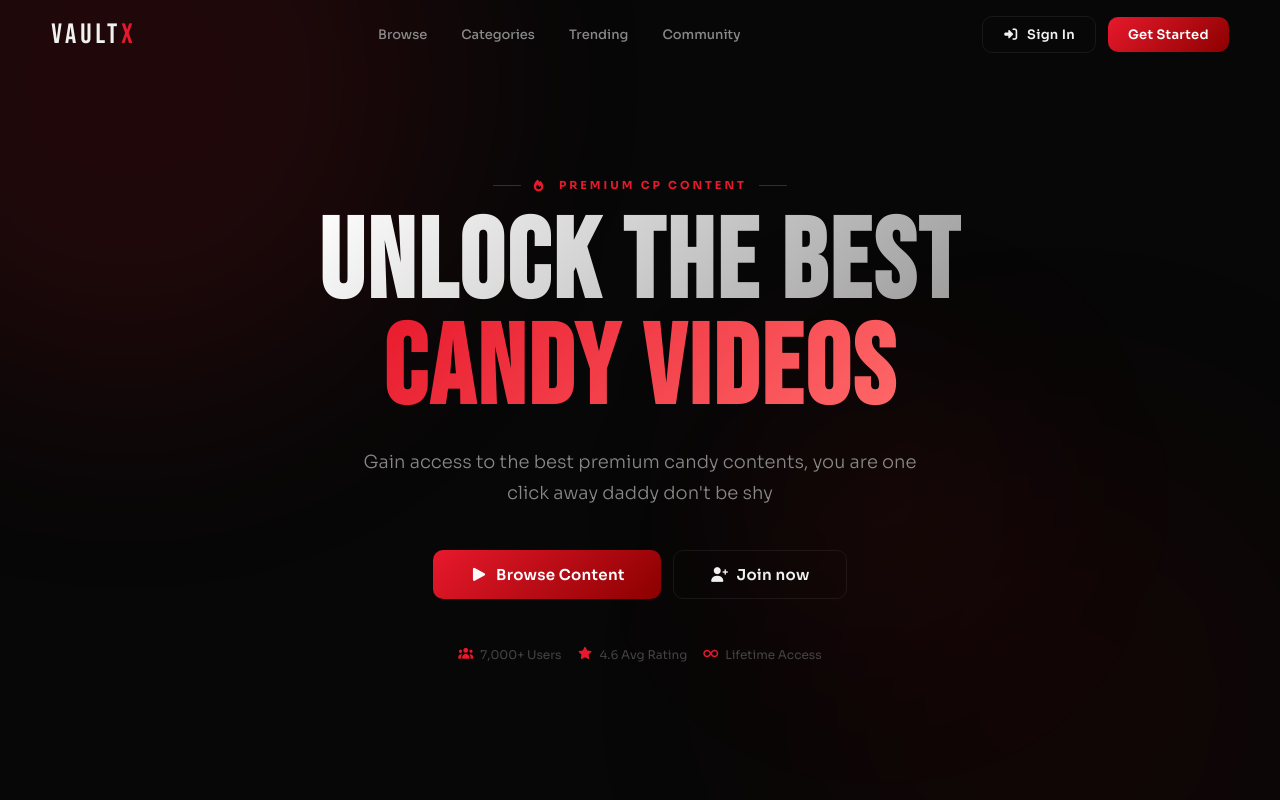
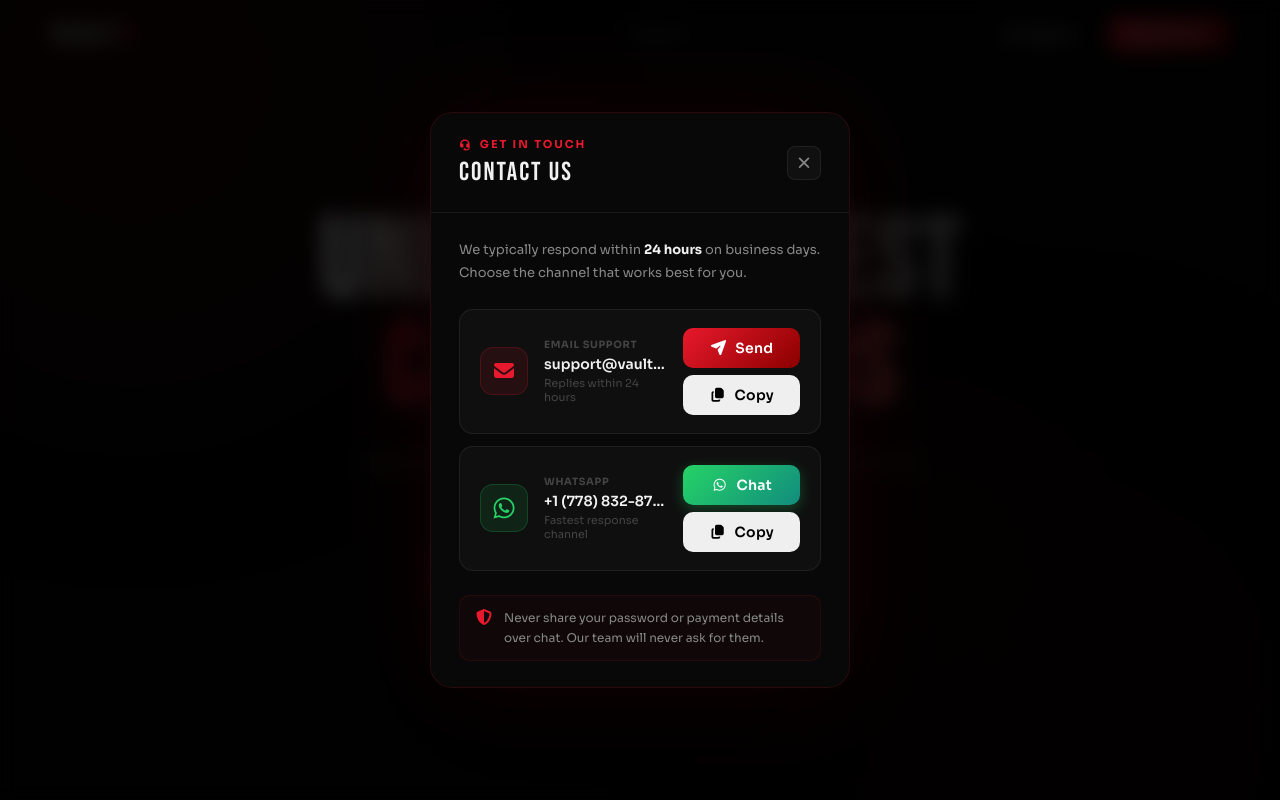
Before and after one commit to da1nielfreeman-byte/VaultX, a React (Vite) app: page / in a window 1280 px wide. Shown: the top 800 px of the page. Built offline with nearby package versions, Linux system fonts and the light colour scheme.

Commit message:
Added Contact Card

```diff
--- a/src/pages/HomePage.jsx
+++ b/src/pages/HomePage.jsx
@@ -161,6 +161,12 @@ const STYLES = `
   .cat-pill { flex-shrink:0; padding:8px 20px; border-radius:50px; font-size:13px; font-weight:500; cursor:pointer; border:1px solid var(--c-glass-bd); background:var(--c-glass); color:var(--c-text2); transition:all .25s var(--ease); white-space:nowrap; }
   .cat-pill:hover { border-color:var(--c-red); color:var(--c-text); }
   .cat-pill.active { background:var(--c-red); border-color:var(--c-red); color:#fff; box-shadow:0 4px 20px rgba(232,25,44,.3); }
+
+  /*********************************/
+
+  ====================================== CUSTOM STYLES  ==================================
+
+  .custom-button-1:hover { border-color: var(--c-red); }
 
   /* ── Content Grid ───────────────────────────────────────── */
   .c-grid { display:grid; grid-template-columns:repeat(auto-fill,minmax(300px,1fr)); gap:20px; }
@@ -526,8 +532,8 @@ function Navbar({ user, scrolled, onLogin, onLogout, onProfile, toast }) {
 
       {/* Center links */}
       <div className="nav-links">
-        {['Browse','Categories','Trending','Community'].map(l => (
-          <button key={l} className="nav-lnk">{l}</button>
+        {['Support'].map(l => (
+          <button style={{ transform: 'translateX(100px)' }} key={l} className="nav-lnk">{l}</button>
         ))}
       </div>
 
@@ -725,7 +731,7 @@ function ContentCard({ item, onClick, onWishlist, isWishlisted, purchased, delay
         {locked && (
           <div className="cc-lock-ov">
             <i className="fas fa-lock" />
-            <span>Login to access</span>
+            <span>{!user? 'Login to access':'Content locked'}</span>
           </div>
         )}
         <div className="cc-dur"><i className="fas fa-clock" style={{ marginRight: 4 }} />{item.duration}</div>
@@ -1187,9 +1193,8 @@ function PaymentModal({ item, onClose, toast }) {
   );
 }
 
-/* ════════════════════════════════════════════════════════════
-   AUTH MODAL  (Login / Register)
-════════════════════════════════════════════════════════════ */
+
+
 function AuthModal({ mode: initMode, onClose, onSuccess, toast, setCatalog }) {
   const [mode,      setMode]      = useState(initMode || 'login');
   const [form,      setForm]      = useState({ name: '', email: '', password: '', confirm: '' });
@@ -1431,26 +1436,345 @@ function AuthModal({ mode: initMode, onClose, onSuccess, toast, setCatalog }) {
                 style={{ background: 'none', border: 'none', color: 'var(--c-red)', fontSize: 12, cursor: 'pointer' }}
                 onClick={() => toast('i', 'Reset Password', 'Password reset is not yet implemented. Contact support.')}
               >
-                Forgot your password?
               </button>
             </div>
           )}
-
-          {/* OAuth divider */}
-          <div style={{ display: 'flex', alignItems: 'center', gap: 12, margin: '20px 0' }}>
-            <div style={{ flex: 1, height: 1, background: 'var(--c-glass-bd)' }} />
-            <span style={{ fontSize: 11, color: 'var(--c-text3)' }}>OR CONTINUE WITH</span>
-            <div style={{ flex: 1, height: 1, background: 'var(--c-glass-bd)' }} />
-          </div>
         </div>
       </div>
     </div>
   );
 }
-
-/* ════════════════════════════════════════════════════════════
-   TESTIMONIALS
-════════════════════════════════════════════════════════════ */
+function ContactModal({ onClose }) {
+  const EMAIL = "support@vaultx.io";
+  const WHATSAPP = "+1 (778) 832-8705";
+  const WA_LINK = `https://wa.me/${WHATSAPP.replace(/\D/g, "")}`;
+  const [copied, setCopied] = useState("");
+
+  const copy = (text, key) => {
+    if (navigator.clipboard) {
+      navigator.clipboard.writeText(text).then(() => {
+        setCopied(key);
+        setTimeout(() => setCopied(""), 2000);
+      });
+    }
+  };
+
+  return (
+    <div
+      className="modal-bd"
+      onClick={(e) => e.target === e.currentTarget && onClose()}
+    >
+      <div className="modal" style={{ maxWidth: 420 }}>
+
+        {/* Header */}
+        <div className="modal-hdr">
+          <div>
+            <div
+              style={{
+                fontSize: 11,
+                fontWeight: 700,
+                letterSpacing: 2,
+                color: "var(--c-red)",
+                textTransform: "uppercase",
+                marginBottom: 6,
+                display: "flex",
+                alignItems: "center",
+                gap: 7,
+              }}
+            >
+              <i className="fas fa-headset" /> Get In Touch
+            </div>
+            <div className="modal-ttl">CONTACT US</div>
+          </div>
+          <button className="modal-close" onClick={onClose}>
+            <i className="fas fa-times" />
+          </button>
+        </div>
+
+        {/* Body */}
+        <div className="modal-body">
+          <p
+            style={{
+              fontSize: 13,
+              color: "var(--c-text2)",
+              lineHeight: 1.75,
+              marginBottom: 24,
+            }}
+          >
+            We typically respond within{" "}
+            <strong style={{ color: "var(--c-text)" }}>24 hours</strong> on
+            business days. Choose the channel that works best for you.
+          </p>
+
+          <div
+            style={{
+              display: "flex",
+              flexDirection: "column",
+              gap: 12,
+              marginBottom: 24,
+            }}
+          >
+            {/* Email card */}
+            <div
+              style={{
+                display: "flex",
+                alignItems: "center",
+                gap: 16,
+                padding: "18px 20px",
+                background: "rgba(255,255,255,.03)",
+                border: "1px solid var(--c-glass-bd)",
+                borderRadius: 14,
+              }}
+            >
+              <div
+                style={{
+                  width: 48,
+                  height: 48,
+                  borderRadius: 13,
+                  flexShrink: 0,
+                  background: "rgba(232,25,44,.1)",
+                  border: "1px solid rgba(232,25,44,.2)",
+                  display: "flex",
+                  alignItems: "center",
+                  justifyContent: "center",
+                }}
+              >
+                <i
+                  className="fas fa-envelope"
+                  style={{ fontSize: 20, color: "var(--c-red)" }}
+                />
+              </div>
+
+              <div style={{ flex: 1, minWidth: 0 }}>
+                <div
+                  style={{
+                    fontSize: 10,
+                    fontWeight: 700,
+                    textTransform: "uppercase",
+                    letterSpacing: ".7px",
+                    color: "var(--c-text3)",
+                    marginBottom: 4,
+                  }}
+                >
+                  Email Support
+                </div>
+                <div
+                  style={{
+                    fontSize: 14,
+                    fontWeight: 600,
+                    color: "var(--c-text)",
+                    overflow: "hidden",
+                    textOverflow: "ellipsis",
+                    whiteSpace: "nowrap",
+                  }}
+                >
+                  {EMAIL}
+                </div>
+                <div
+                  style={{
+                    fontSize: 11,
+                    color: "var(--c-text3)",
+                    marginTop: 3,
+                  }}
+                >
+                  Replies within 24 hours
+                </div>
+              </div>
+
+              <div
+                style={{
+                  display: "flex",
+                  flexDirection: "column",
+                  gap: 7,
+                  flexShrink: 0,
+                }}
+              >
+                <a
+                  href={`mailto:${EMAIL}`}
+                  className="btn btn-red btn-sm"
+                  style={{
+                    textDecoration: "none",
+                    justifyContent: "center",
+                  }}
+                >
+                  <i className="fas fa-paper-plane" /> Send
+                </a>
+
+                <button
+                  className="btn btn-ghost btn-sm"
+                  style={{ justifyContent: "center" }}
+                  onClick={() => copy(EMAIL, "email")}
+                >
+                  {copied === "email" ? (
+                    <>
+                      <i
+                        className="fas fa-check"
+                        style={{ color: "var(--c-green)" }}
+                      />{" "}
+                      Copied
+                    </>
+                  ) : (
+                    <>
+                      <i className="fas fa-copy" /> Copy
+                    </>
+                  )}
+                </button>
+              </div>
+            </div>
+
+            {/* WhatsApp card */}
+            <div
+              style={{
+                display: "flex",
+                alignItems: "center",
+                gap: 16,
+                padding: "18px 20px",
+                background: "rgba(255,255,255,.03)",
+                border: "1px solid var(--c-glass-bd)",
+                borderRadius: 14,
+              }}
+            >
+              <div
+                style={{
+                  width: 48,
+                  height: 48,
+                  borderRadius: 13,
+                  flexShrink: 0,
+                  background: "rgba(37,211,102,.1)",
+                  border: "1px solid rgba(37,211,102,.2)",
+                  display: "flex",
+                  alignItems: "center",
+                  justifyContent: "center",
+                }}
+              >
+                <i
+                  className="fab fa-whatsapp"
+                  style={{ fontSize: 24, color: "#25d366" }}
+                />
+              </div>
+
+              <div style={{ flex: 1, minWidth: 0 }}>
+                <div
+                  style={{
+                    fontSize: 10,
+                    fontWeight: 700,
+                    textTransform: "uppercase",
+                    letterSpacing: ".7px",
+                    color: "var(--c-text3)",
+                    marginBottom: 4,
+                  }}
+                >
+                  WhatsApp
+                </div>
+                <div
+                  style={{
+                    fontSize: 14,
+                    fontWeight: 600,
+                    color: "var(--c-text)",
+                    overflow: "hidden",
+                    textOverflow: "ellipsis",
+                    whiteSpace: "nowrap",
+                  }}
+                >
+                  {WHATSAPP}
+                </div>
+                <div
+                  style={{
+                    fontSize: 11,
+                    color: "var(--c-text3)",
+                    marginTop: 3,
+                  }}
+                >
+                  Fastest response channel
+                </div>
+              </div>
+
+              <div
+                style={{
+                  display: "flex",
+                  flexDirection: "column",
+                  gap: 7,
+                  flexShrink: 0,
+                }}
+              >
+                <a
+                  href={WA_LINK}
+                  target="_blank"
+                  rel="noopener noreferrer"
+                  className="btn btn-sm"
+                  style={{
+                    textDecoration: "none",
+                    justifyContent: "center",
+                    background:
+                      "linear-gradient(135deg,#25d366,#128c7e)",
+                    color: "#fff",
+                    boxShadow:
+                      "0 4px 14px rgba(37,211,102,.3)",
+                    border: "none",
+                  }}
+                >
+                  <i className="fab fa-whatsapp" /> Chat
+                </a>
+
+                <button
+                  className="btn btn-ghost btn-sm"
+                  style={{ justifyContent: "center" }}
+                  onClick={() => copy(WHATSAPP, "wa")}
+                >
+                  {copied === "wa" ? (
+                    <>
+                      <i
+                        className="fas fa-check"
+                        style={{ color: "var(--c-green)" }}
+                      />{" "}
+                      Copied
+                    </>
+                  ) : (
+                    <>
+                      <i className="fas fa-copy" /> Copy
+                    </>
+                  )}
+                </button>
+              </div>
+            </div>
+          </div>
+
+          {/* Security note */}
+          <div
+            style={{
+              display: "flex",
+              alignItems: "flex-start",
+              gap: 10,
+              padding: "12px 14px",
+              background: "rgba(232,25,44,.04)",
+              border: "1px solid rgba(232,25,44,.1)",
+              borderRadius: 10,
+            }}
+          >
+            <i
+              className="fas fa-shield-alt"
+              style={{
+                color: "var(--c-red)",
+                marginTop: 1,
+                flexShrink: 0,
+              }}
+            />
+            <span
+              style={{
+                fontSize: 12,
+                color: "var(--c-text2)",
+                lineHeight: 1.65,
+              }}
+            >
+              Never share your password or payment details over chat.
+              Our team will never ask for them.
+            </span>
+          </div>
+        </div>
+      </div>
+    </div>
+  );
+}
 
 function TestimonialsSection() {
   return (
@@ -1492,8 +1816,11 @@ function TestimonialsSection() {
    CTA BANNER
 ════════════════════════════════════════════════════════════ */
 function CTABanner({ user, onLogin, handleCardClick }) {
+
+  const [contactForm, setContactForm] = useState(false);
+
   return (
-    <section className="section">
+    <section style={ {display: `${JSON.parse(localStorage.getItem("user"))?'block':'none'}`} } className="section">
       <div style={{ maxWidth: 1200, margin: '0 auto' }}>
         <div id="vx-cta">
           <div style={{ position: 'relative', zIndex: 1 }}>
@@ -1504,7 +1831,7 @@ function CTABanner({ user, onLogin, handleCardClick }) {
               <br /><span className="grad-r">Ultimate Video Vault</span>
             </div>
             <p style={{ fontSize: 15, color: 'var(--c-text2)', lineHeight: 1.7 }}>
-              Stop buying Videos one by one. Get everything in our video Library — and everything we will create — in a single discounted bundle.
+              Get everything in our video — and all newly uploaded videos — in a single discounted bundle.
             </p>
           </div>
           <div style={{ display: 'flex', gap: 12, flexWrap: 'wrap', position: 'relative', zIndex: 1 }}>
@@ -1513,7 +1840,8 @@ function CTABanner({ user, onLogin, handleCardClick }) {
                 <i className="fas fa-rocket" /> Get Started
               </button>
             )}
-            <button onClick={() => {
+
+            <button className="badge badge-new btn btn-out" onClick={() => {
               handleCardClick({
     id: '651f8a3c9b2d4e7f1a6c8d92', title: 'One purchase. Unlimited Cum. Forever', subtitle: 'Ultimate Video Vault',
     desc: 'Stop buying Videos one by one. Get everything in our video Library — and everything we will create — in a single discounted bundle.',
@@ -1522,9 +1850,12 @@ function CTABanner({ user, onLogin, handleCardClick }) {
     rating: 4.9, reviews: 301, students: 342, isNew: true, isPremium: true,
     instructor: 'VaultX Family', tags: ['Complete box','film'], progress: 0,
   });
-            }} className="btn btn-out" style={{ padding: '14px 36px', fontSize: 15, border: '1px solid #999' }}>
+            }}style={{ padding: '14px 36px', fontSize: 15}}>
               Get the complete Video Box
             </button>
+
+            <button onClick={setContactForm} style={{marginLeft: '10px', border: '1px solid rgba(255, 255, 255, 0.5)', borderRadius: '26px'}} className='btn btn-out custom-button-1'>User support</button>
+
           </div>
         </div>
       </div>
@@ -1532,9 +1863,8 @@ function CTABanner({ user, onLogin, handleCardClick }) {
   );
 }
 
-/* ════════════════════════════════════════════════════════════
-   FOOTER
-════════════════════════════════════════════════════════════ */
+
+
 function Footer() {
   return (
     <footer id="vx-footer">
@@ -1550,14 +1880,6 @@ function Footer() {
             <h4>Content</h4>
             <ul>
               {['Browse All','New Releases','Trending','Bundles'].map(l => (
-                <li key={l}><a href="#">{l}</a></li>
-              ))}
-            </ul>
-          </div>
-          <div className="f-col">
-            <h4>Company</h4>
-            <ul>
-              {['About Us','Careers','Press Kit','Blog','Partners'].map(l => (
                 <li key={l}><a href="#">{l}</a></li>
               ))}
             </ul>
@@ -1668,11 +1990,9 @@ export default function HomePage() {
   const handleLogin = (mode = 'login') => { setAuthMode(mode); setShowAuth(true); };
 
   const handleLogout = async () => {
-    try { await apiService.logout(); } catch (_) {}
     setUser(null);
     localStorage.removeItem("user");
     TokenStore.clear();
-
     toast('i', 'Signed out', 'You have been signed out successfully.');
   };
 
@@ -1695,6 +2015,8 @@ export default function HomePage() {
 
       {/* Hero */}
       <HeroSection user={user} onBrowse={scrollToContent} onLogin={() => handleLogin('register')} />
+
+      <ContactModal />
 
       {/* Ticker */}
       <Ticker />
--- a/src/pages/ProfilePage.jsx
+++ b/src/pages/ProfilePage.jsx
@@ -770,6 +770,7 @@ function AccountSettingsSection({ user, toast }) {
         newEmail:        emailForm.newEmail,
         currentPassword: emailForm.currentPassword,
       });
+
       setEmailSuccess('Your email address has been updated successfully. You may need to verify the new address.');
       setEmailForm({ newEmail: '', currentPassword: '' });
       toast('s', 'Email Updated', 'Your email address has been changed.');
@@ -816,7 +817,7 @@ function AccountSettingsSection({ user, toast }) {
     try {
       // PATCH /user/update-password  →  { status:"success" }
       await api.updatePassword({
-        currentPassword: pwForm.currentPassword,
+        password: pwForm.currentPassword,
         newPassword:     pwForm.newPassword,
         confirmPassword: pwForm.confirmPassword,
       });
```
